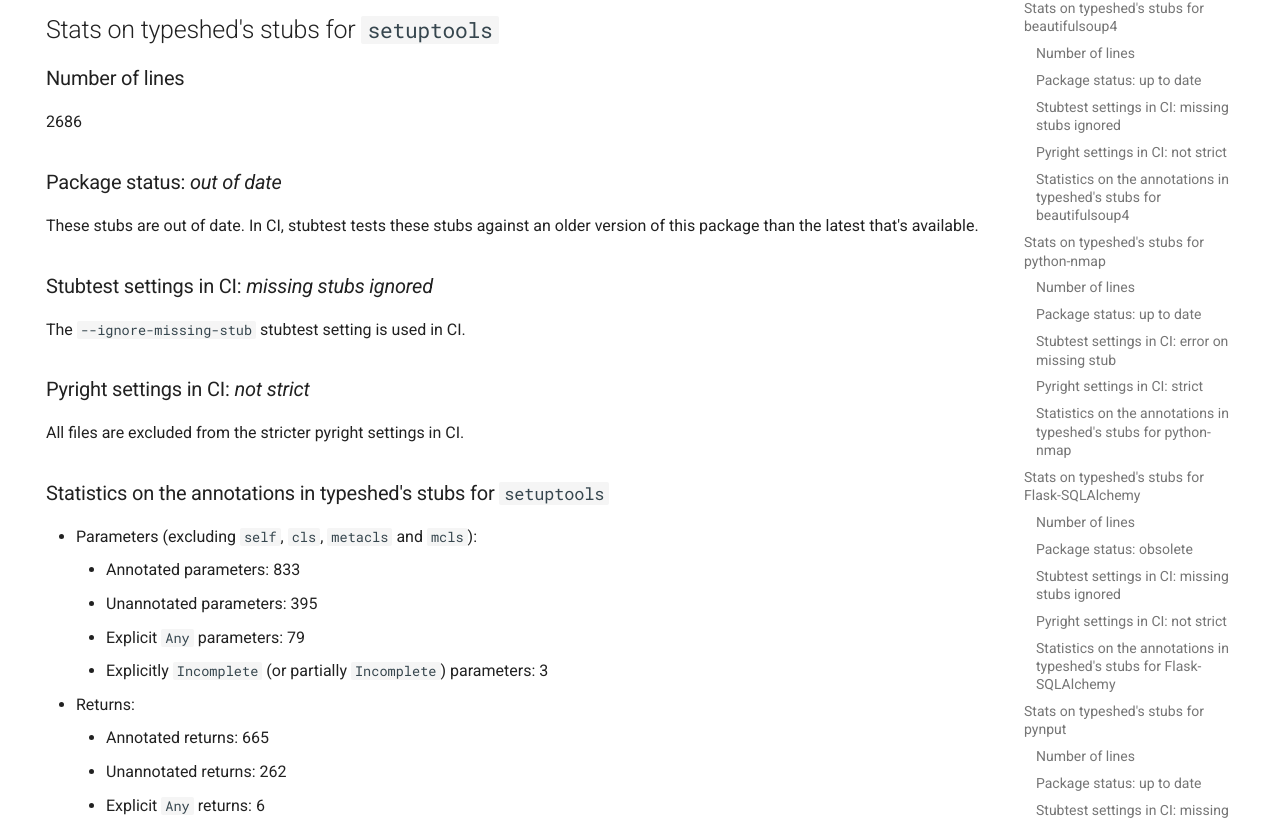
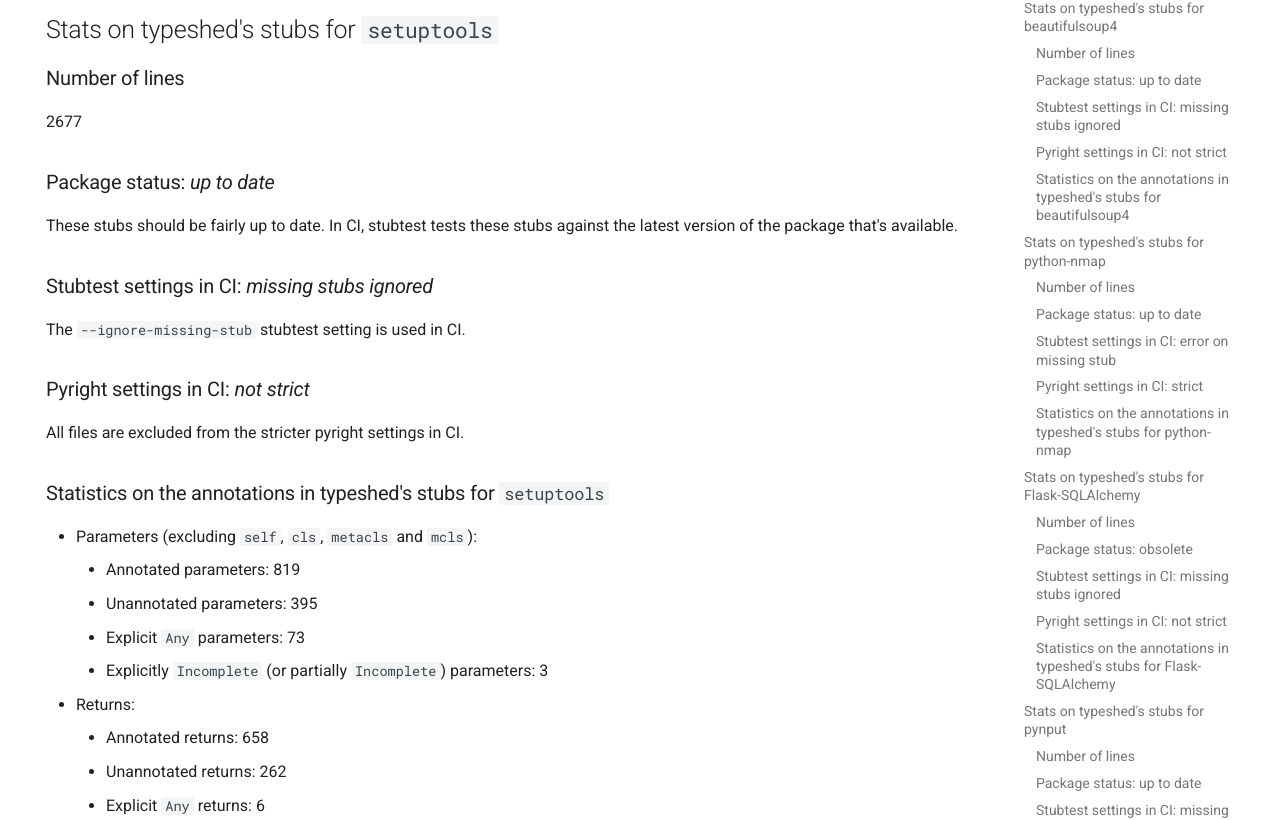
Before and after one commit to AlexWaygood/typeshed-stats, an MkDocs documentation site: the page built from stats_website/stats.md, in a window 1280 px wide and 1400 px high, scrolled down 76640 px. Shown: the part 148-968 px from the top of the window. Built offline with MkDocs 1.6.1 and Material for MkDocs 9.7.7, drawn with Linux system fonts in a browser that asks for light colours; comment, search, counter and statistics services are not loaded; some of the changed text lies outside the part shown.

```diff
--- a/stats_website/stats.md
+++ b/stats_website/stats.md
@@ -2345,10 +2345,10 @@ All files are excluded from the stricter pyright settings in CI.
 ## Stats on typeshed's stubs for `setuptools`
 
 ### Number of lines
-2686
-
-### Package status: *out of date*
-These stubs are out of date. In CI, stubtest tests these stubs against an older version of this package than the latest that's available.
+2677
+
+### Package status: *up to date*
+These stubs should be fairly up to date. In CI, stubtest tests these stubs against the latest version of the package that's available.
 
 ### Stubtest settings in CI: *missing stubs ignored*
 The `--ignore-missing-stub` stubtest setting is used in CI.
@@ -2358,12 +2358,12 @@ All files are excluded from the stricter pyright settings in CI.
 
 ### Statistics on the annotations in typeshed's stubs for `setuptools`
 - Parameters (excluding `self`, `cls`, `metacls` and `mcls`):
-    - Annotated parameters: 833
+    - Annotated parameters: 819
     - Unannotated parameters: 395
-    - Explicit `Any` parameters: 79
+    - Explicit `Any` parameters: 73
     - Explicitly `Incomplete` (or partially `Incomplete`) parameters: 3
 - Returns:
-    - Annotated returns: 665
+    - Annotated returns: 658
     - Unannotated returns: 262
     - Explicit `Any` returns: 6
     - Explicitly `Incomplete` (or partially `Incomplete`) returns: 0
```
Also changed, not shown: other parts of stats_website/stats.md (+1 -1 lines), examples/example.md (+7 -7 lines), 3 other files.
